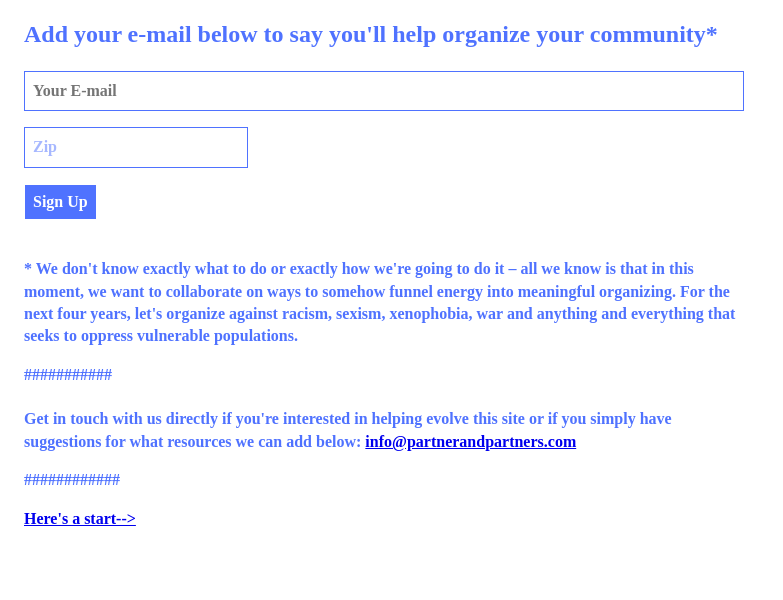
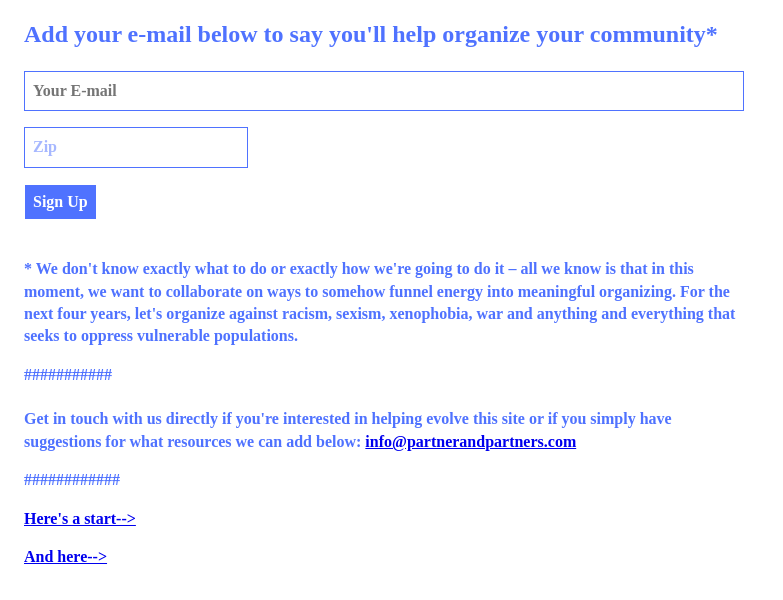
Before and after one commit to partnerandpartners/we-can-organize, a plain HTML site: page index.html in a window 1280 px wide. Shown: the part 150-750 px from the top of the page, without its empty margins (0-783 px from the left). Drawn offline with Linux system fonts and the light colour scheme.

Commit message:
Added moveon.org link

```diff
--- a/index.html
+++ b/index.html
@@ -40,6 +40,7 @@
         <p> ############ </p>
 
         <p><a href="http://jezebel.com/a-list-of-pro-women-pro-immigrant-pro-earth-anti-big-1788752078" target="_blank">Here's a start--></a></p>
+        <p><a href="https://act.moveon.org/event/Solidarity_gatherings/" target="_blank">And here--></a></p>
 
       </section>
     </div>
```
